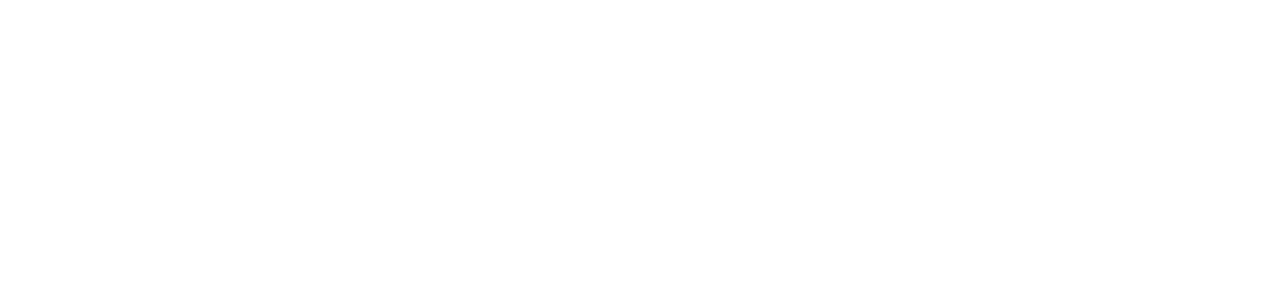
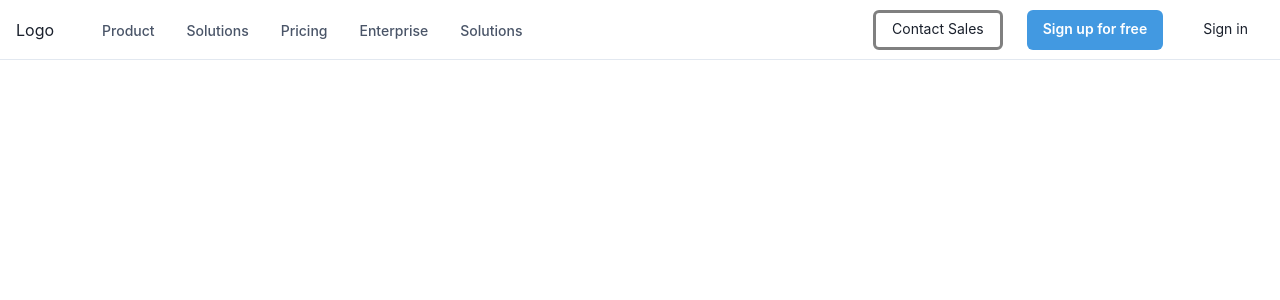
Before and after one commit to isky27/celestial-nut-5556, a React (Create React App) app in the folder frontend/: page / in a window 1280 px wide. Shown: the top 300 px of the page. Built offline with nearby package versions, Linux system fonts and the light colour scheme.

Commit message:
firstday

```diff
--- a/frontend/src/App.js
+++ b/frontend/src/App.js
@@ -1,7 +1,9 @@
+import LandingPage from "./pages/LandingPage";
 
 function App() {
   return (
     <div className="App">
+       <LandingPage/>
     </div>
   );
 }
--- /dev/null
+++ b/frontend/src/component/Navbar.jsx
@@ -0,0 +1,272 @@
+import {
+    Box,
+    Flex,
+    Text,
+    IconButton,
+    Button,
+    Stack,
+    Collapse,
+    Icon,
+    Link,
+    Popover,
+    HStack,
+    PopoverTrigger,
+    useColorModeValue,
+    useBreakpointValue,
+    useDisclosure,
+  } from '@chakra-ui/react';
+  import {
+    HamburgerIcon,
+    CloseIcon,
+    ChevronRightIcon,
+  } from '@chakra-ui/icons';
+
+  export default function WithSubnavigation() {
+    const { isOpen, onToggle } = useDisclosure();
+
+    const isAuth = false
+
+    return (
+      <Box>
+        <Flex
+          bg={useColorModeValue('white', 'gray.800')}
+          color={useColorModeValue('gray.600', 'white')}
+          minH={'60px'}
+          py={{ base: 2 }}
+          px={{ base: 4 }}
+          borderBottom={1}
+          borderStyle={'solid'}
+          borderColor={useColorModeValue('gray.200', 'gray.900')}
+          align={'center'}>
+          <Flex
+            flex={{ base: 1, md: 'auto' }}
+            ml={{ base: -2 }}
+            display={{ base: 'flex', md: 'none' }}>
+            <IconButton
+              onClick={onToggle}
+              icon={
+                isOpen ? <CloseIcon w={3} h={3} /> : <HamburgerIcon w={5} h={5} />
+              }
+              variant={'ghost'}
+              aria-label={'Toggle Navigation'}
+            />
+          </Flex>
+          <Flex flex={{ base: 1 }} justify={{ base: 'center', md: 'start' }}>
+            <Text
+              textAlign={useBreakpointValue({ base: 'center', md: 'left' })}
+              fontFamily={'heading'}
+              color={useColorModeValue('gray.800', 'white')}>
+              Logo
+            </Text>
+
+            <Flex display={{ base: 'none', md: 'flex' }} ml={10}>
+              <DesktopNav />
+            </Flex>
+          </Flex>
+
+          {
+            !isAuth ? (<Stack
+                flex={{ base: 1, md: 0 }}
+                justify={'flex-end'}
+                direction={'row'}
+                spacing={6}>
+                <Button
+                  as={'a'}
+                  fontSize={'sm'}
+                  fontWeight={400}
+                  border={'3px solid grey'}
+                  bg={'none'}
+                  href={'#'}>
+                  Contact Sales
+                </Button>
+                <Button
+                  display={{ base: 'none', md: 'inline-flex' }}
+                  fontSize={'sm'}
+                  fontWeight={600}
+                  color={'white'}
+                  bg={'blue.400'}
+                  href={'#'}
+                  _hover={{
+                    bg: 'blue.600',
+                  }}>
+                  Sign up for free
+                </Button>
+                <Button
+                  as={'a'}
+                  fontSize={'sm'}
+                  fontWeight={400}
+                  bg={'none'}
+                  border={'none'}
+                  href={'#'}>
+                  Sign in
+                </Button>
+              </Stack>):(<Box display={{ base: "none", md: "none", lg: "block" }}>
+              <HStack spacing={25}>
+                <HStack>
+                  <Text fontWeight="semibold" color="whiteAlpha.900">
+                    userName
+                  </Text>
+                </HStack>
+
+                <Button
+                  fontWeight="lighter"
+                  colorScheme="messenger"
+                  variant="solid"
+                >
+                  LogOut
+                </Button>
+                </HStack>
+                </Box>)
+          }
+        </Flex>
+
+        <Collapse in={isOpen} animateOpacity>
+          <MobileNav />
+        </Collapse>
+      </Box>
+    );
+  }
+
+  const DesktopNav = () => {
+    const linkColor = useColorModeValue('gray.600', 'gray.200');
+    const linkHoverColor = useColorModeValue('gray.800', 'white');
+    const popoverContentBgColor = useColorModeValue('white', 'gray.800');
+
+    return (
+      <Stack direction={'row'} spacing={4}>
+        {NAV_ITEMS.map((navItem) => (
+          <Box key={navItem.label}>
+            <Popover trigger={'hover'} placement={'bottom-start'}>
+              <PopoverTrigger>
+                <Link
+                  p={2}
+                  href={navItem.href ?? '#'}
+                  fontSize={'sm'}
+                  fontWeight={500}
+                  color={linkColor}
+                  _hover={{
+                    textDecoration: 'none',
+                    color: linkHoverColor,
+                  }}>
+                  {navItem.label}
+                </Link>
+              </PopoverTrigger>
+            </Popover>
+          </Box>
+        ))}
+      </Stack>
+    );
+  };
+
+  const DesktopSubNav = ({ label, href, subLabel }: NavItem) => {
+    return (
+      <Link
+        href={href}
+        role={'group'}
+        display={'block'}
+        p={2}
+        rounded={'md'}
+        _hover={{ bg: useColorModeValue('pink.50', 'gray.900') }}>
+        <Stack direction={'row'} align={'center'}>
+          <Box>
+            <Text
+              transition={'all .3s ease'}
+              _groupHover={{ color: 'pink.400' }}
+              fontWeight={500}>
+              {label}
+            </Text>
+            <Text fontSize={'sm'}>{subLabel}</Text>
+          </Box>
+          <Flex
+            transition={'all .3s ease'}
+            transform={'translateX(-10px)'}
+            opacity={0}
+            _groupHover={{ opacity: '100%', transform: 'translateX(0)' }}
+            justify={'flex-end'}
+            align={'center'}
+            flex={1}>
+            <Icon color={'pink.400'} w={5} h={5} as={ChevronRightIcon} />
+          </Flex>
+        </Stack>
+      </Link>
+    );
+  };
+
+  const MobileNav = () => {
+    return (
+      <Stack
+        bg={useColorModeValue('white', 'gray.800')}
+        p={4}
+        display={{ md: 'none' }}>
+        {NAV_ITEMS.map((navItem) => (
+          <MobileNavItem key={navItem.label} {...navItem} />
+        ))}
+      </Stack>
+    );
+  };
+
+  const MobileNavItem = ({ label, children, href }: NavItem) => {
+    const { isOpen, onToggle } = useDisclosure();
+
+    return (
+      <Stack spacing={4} onClick={children && onToggle}>
+        <Flex
+          py={2}
+          as={Link}
+          href={href ?? '#'}
+          justify={'space-between'}
+          align={'center'}
+          _hover={{
+            textDecoration: 'none',
+          }}>
+          <Text
+            fontWeight={600}
+            color={useColorModeValue('gray.600', 'gray.200')}>
+            {label}
+          </Text>
+        </Flex>
+
+        {/* <Collapse in={isOpen} animateOpacity style={{ marginTop: '0!important' }}>
+          <Stack
+            mt={2}
+            pl={4}
+            borderLeft={1}
+            borderStyle={'solid'}
+            borderColor={useColorModeValue('gray.200', 'gray.700')}
+            align={'start'}>
+            {children &&
+              children.map((child) => (
+                <Link key={child.label} py={2} href={child.href}>
+                  {child.label}
+                </Link>
+              ))}
+          </Stack>
+        </Collapse> */}
+      </Stack>
+    );
+  };
+
+  interface NavItem {
+    label: string;
+    subLabel?: string;
+    children?: Array<NavItem>;
+    href?: string;
+  }
+
+  const NAV_ITEMS: Array<NavItem> = [
+    {
+      label: 'Product',
+    },
+    {
+      label: 'Solutions',
+    },
+    {
+      label: 'Pricing',
+    },
+    {
+      label: 'Enterprise',
+    },
+    {
+        label: 'Solutions',
+    }
+  ];
--- /dev/null
+++ b/frontend/src/pages/LandingPage.jsx
@@ -0,0 +1,12 @@
+import React from 'react'
+import Navbar from '../component/Navbar'
+
+const LandingPage = () => {
+  return (
+    <div>
+        <Navbar/>
+    </div>
+  )
+}
+
+export default LandingPage
```
Also changed, not shown: frontend/src/component/Footer.jsx (added, +9 -0 lines), frontend/src/component/dummy.txt (deleted), frontend/src/pages/Akanksha/Styles/Landing.css (added), frontend/src/pages/dummy.txt (deleted).
